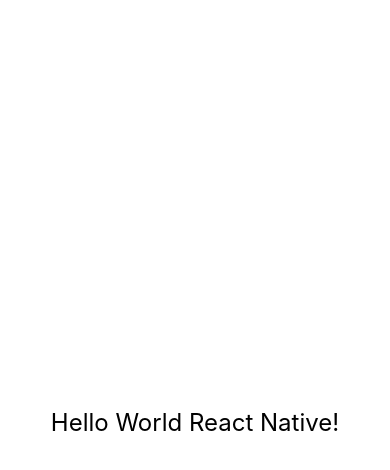
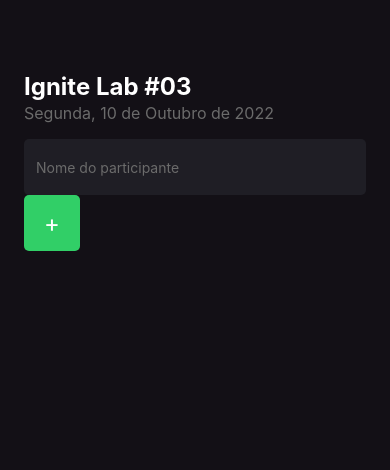
Before and after one commit to wellingtonrodriguesbr/imhere, a React Native app: screen / in a window 390 px wide. Shown: the top 470 px of the page. Built offline with nearby package versions, Linux system fonts and the light colour scheme.

Commit message:
feat: WIP create home screen

```diff
--- a/App.tsx
+++ b/App.tsx
@@ -1,24 +1,5 @@
-import { StatusBar } from "expo-status-bar";
-import { StyleSheet, Text, View } from "react-native";
+import { Home } from "./src/screens/Home";
 
 export default function App() {
-  return (
-    <View style={styles.container}>
-      <Text style={styles.text}>Hello World React Native!</Text>
-      <StatusBar style="auto" />
-    </View>
-  );
+  return <Home />;
 }
-
-const styles = StyleSheet.create({
-  container: {
-    flex: 1,
-    backgroundColor: "#fff",
-    alignItems: "center",
-    justifyContent: "center",
-  },
-
-  text: {
-    fontSize: 24,
-  },
-});
--- /dev/null
+++ b/src/screens/Home/index.tsx
@@ -0,0 +1,23 @@
+import { StatusBar } from "expo-status-bar";
+import { Text, TextInput, TouchableOpacity, View } from "react-native";
+
+import { styles } from "./styles";
+
+export function Home() {
+  function handleParticipantAdd() {}
+
+  return (
+    <View style={styles.container}>
+      <Text style={styles.eventName}>Ignite Lab #03</Text>
+      <Text style={styles.eventDate}>Segunda, 10 de Outubro de 2022</Text>
+      <TextInput
+        style={styles.input}
+        placeholder="Nome do participante"
+        placeholderTextColor="#6b6b6b"
+      />
+      <TouchableOpacity style={styles.button} onPress={handleParticipantAdd}>
+        <Text style={styles.buttonText}>+</Text>
+      </TouchableOpacity>
+    </View>
+  );
+}
--- /dev/null
+++ b/src/screens/Home/styles.ts
@@ -0,0 +1,45 @@
+import { StyleSheet } from "react-native";
+
+export const styles = StyleSheet.create({
+  container: {
+    flex: 1,
+    backgroundColor: "#131016",
+    padding: 24,
+  },
+
+  eventName: {
+    fontSize: 24,
+    marginTop: 48,
+    fontWeight: "bold",
+    color: "#fff",
+  },
+
+  eventDate: {
+    marginTop: 2,
+    color: "#6b6b6b",
+    fontSize: 16,
+  },
+
+  input: {
+    height: 56,
+    backgroundColor: "#1f1e25",
+    borderRadius: 5,
+    marginTop: 16,
+    color: "#fdfcfe",
+    padding: 12,
+  },
+
+  button: {
+    width: 56,
+    height: 56,
+    borderRadius: 5,
+    backgroundColor: "#31cf67",
+    alignItems: "center",
+    justifyContent: "center",
+  },
+
+  buttonText: {
+    color: "#fff",
+    fontSize: 24,
+  },
+});
```
